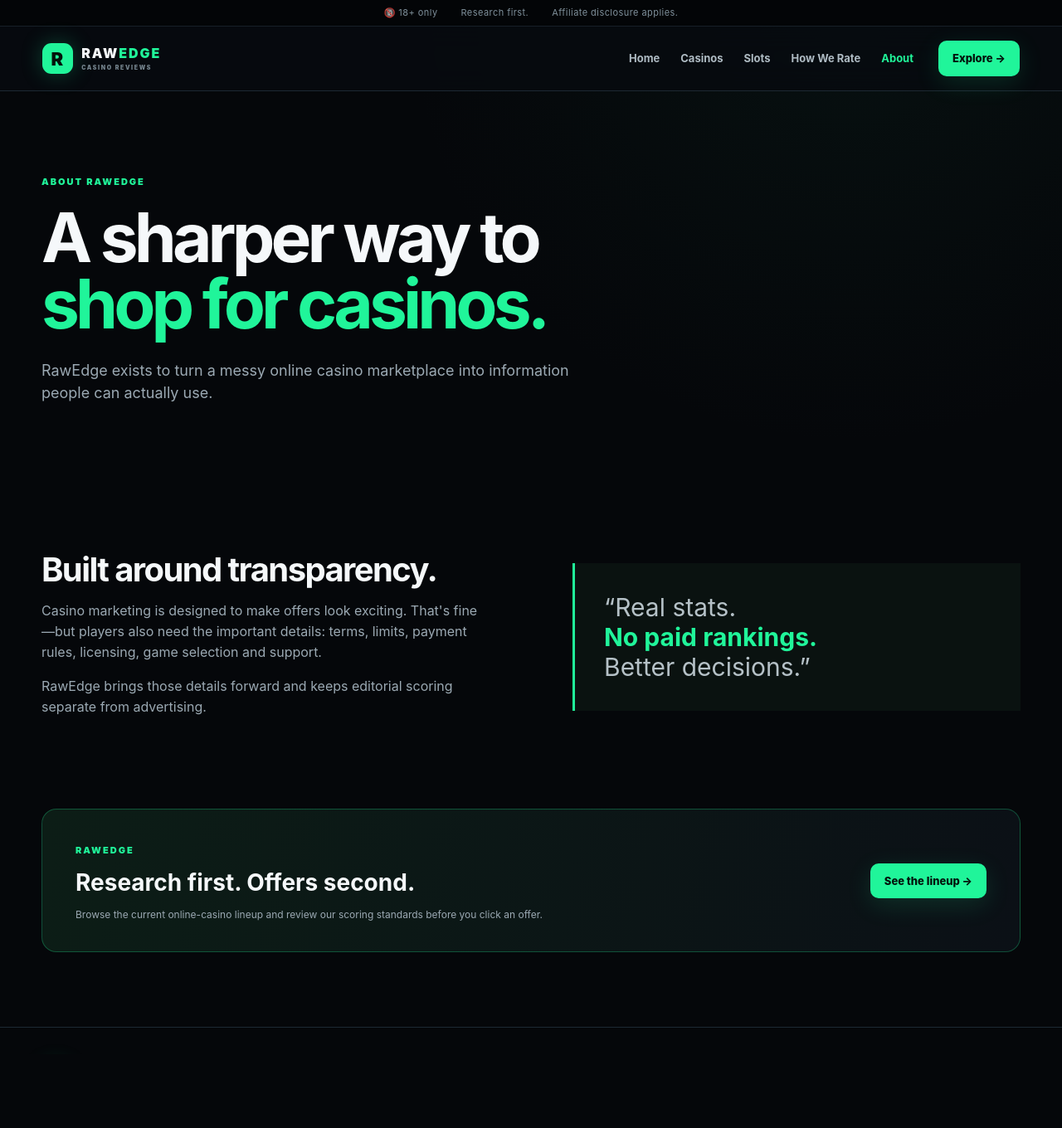
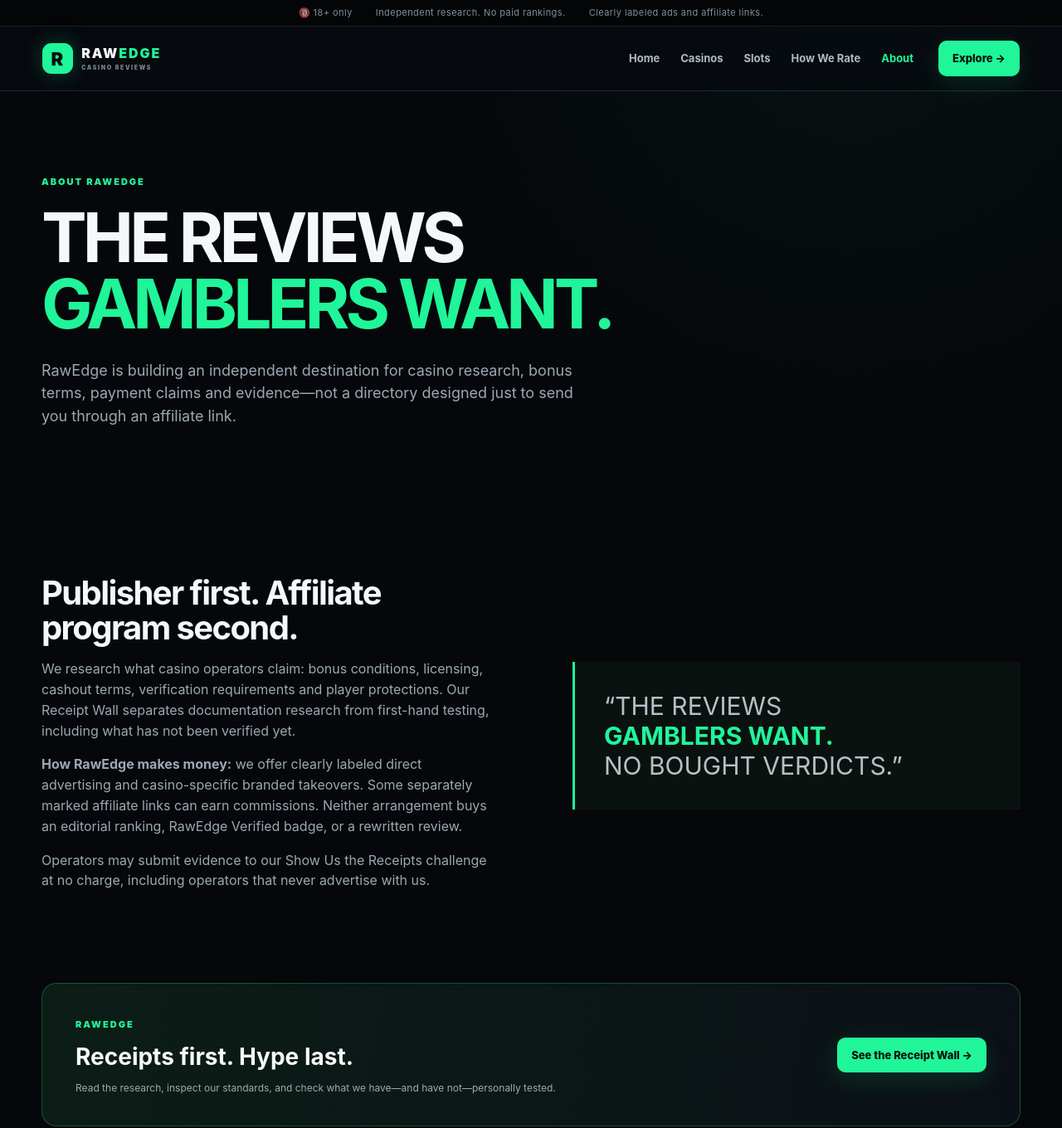
Before and after one commit to rawedgedeals-alt/RAWEDGE3.0HEROCUT, a plain HTML site: page about.html in a window 1280 px wide. Shown: the top 1360 px of the page at 83% size. Drawn offline with Linux system fonts and the light colour scheme.

Commit message:
Put RawEdge independent publishing ahead of affiliate offers and protect review navigation

```diff
--- a/about.html
+++ b/about.html
@@ -1,6 +1,6 @@
-<!doctype html><html lang="en"><head><meta charset="utf-8"><meta name="viewport" content="width=device-width,initial-scale=1"><title>About RawEdge</title><link rel="stylesheet" href="style.css"></head><body>
-<div class="topbar"><span>🔞 18+ only</span><span>Research first.</span><span>Affiliate disclosure applies.</span></div><header class="header"><a class="brand" href="index.html"><span class="logo">R</span><span>RAW<span>EDGE</span><small>CASINO REVIEWS</small></span></a><button class="menu">☰</button><nav><a href="index.html">Home</a><a href="casinos.html">Casinos</a><a href="slots.html">Slots</a><a href="how-we-rate.html">How We Rate</a><a class="active" href="about.html">About</a></nav><a class="cta" href="casinos.html">Explore →</a></header>
-<main><section class="page-hero"><span class="eyebrow">ABOUT RAWEDGE</span><h1>A sharper way to<br><em>shop for casinos.</em></h1><p>RawEdge exists to turn a messy online casino marketplace into information people can actually use.</p></section>
-<section class="section split"><div><h2>Built around transparency.</h2><p>Casino marketing is designed to make offers look exciting. That's fine—but players also need the important details: terms, limits, payment rules, licensing, game selection and support.</p><p>RawEdge brings those details forward and keeps editorial scoring separate from advertising.</p></div><div class="quote">“Real stats.<br><strong>No paid rankings.</strong><br>Better decisions.”</div></section>
-<section class="newsletter"><div><span class="eyebrow">RAWEDGE</span><h2>Research first. Offers second.</h2><p>Browse the current online-casino lineup and review our scoring standards before you click an offer.</p></div><a class="btn primary" href="casinos.html">See the lineup →</a></section></main>
+<!doctype html><html lang="en"><head><meta charset="utf-8"><meta name="viewport" content="width=device-width,initial-scale=1"><title>About RawEdge | The Reviews Gamblers Want</title><link rel="stylesheet" href="style.css"></head><body>
+<div class="topbar"><span>🔞 18+ only</span><span>Independent research. No paid rankings.</span><span>Clearly labeled ads and affiliate links.</span></div><header class="header"><a class="brand" href="index.html"><span class="logo">R</span><span>RAW<span>EDGE</span><small>CASINO REVIEWS</small></span></a><button class="menu">☰</button><nav><a href="index.html">Home</a><a href="casinos.html">Casinos</a><a href="slots.html">Slots</a><a href="how-we-rate.html">How We Rate</a><a class="active" href="about.html">About</a></nav><a class="cta" href="casinos.html">Explore →</a></header>
+<main><section class="page-hero"><span class="eyebrow">ABOUT RAWEDGE</span><h1>THE REVIEWS<br><em>GAMBLERS WANT.</em></h1><p>RawEdge is building an independent destination for casino research, bonus terms, payment claims and evidence—not a directory designed just to send you through an affiliate link.</p></section>
+<section class="section split"><div><h2>Publisher first. Affiliate program second.</h2><p>We research what casino operators claim: bonus conditions, licensing, cashout terms, verification requirements and player protections. Our <a href="receipt-wall.html">Receipt Wall</a> separates documentation research from first-hand testing, including what has not been verified yet.</p><p><strong>How RawEdge makes money:</strong> we offer clearly labeled direct advertising and casino-specific branded takeovers. Some separately marked affiliate links can earn commissions. Neither arrangement buys an editorial ranking, RawEdge Verified badge, or a rewritten review.</p><p>Operators may submit evidence to our <a href="show-us-the-receipts.html">Show Us the Receipts challenge</a> at no charge, including operators that never advertise with us.</p></div><div class="quote">“THE REVIEWS<br><strong>GAMBLERS WANT.</strong><br>NO BOUGHT VERDICTS.”</div></section>
+<section class="newsletter"><div><span class="eyebrow">RAWEDGE</span><h2>Receipts first. Hype last.</h2><p>Read the research, inspect our standards, and check what we have—and have not—personally tested.</p></div><a class="btn primary" href="receipt-wall.html">See the Receipt Wall →</a></section></main>
 <footer><div class="footer-brand"><span class="logo">R</span><div><b>RAWEDGE</b><small>CASINO REVIEWS</small></div></div><div class="footer-links"><a href="casinos.html">Casinos</a><a href="slots.html">Slots</a><a href="how-we-rate.html">How We Rate</a><a href="responsible-gambling.html">Responsible Gambling</a></div><p>© 2026 RawEdge. 18+ only.</p></footer></body></html>
```
